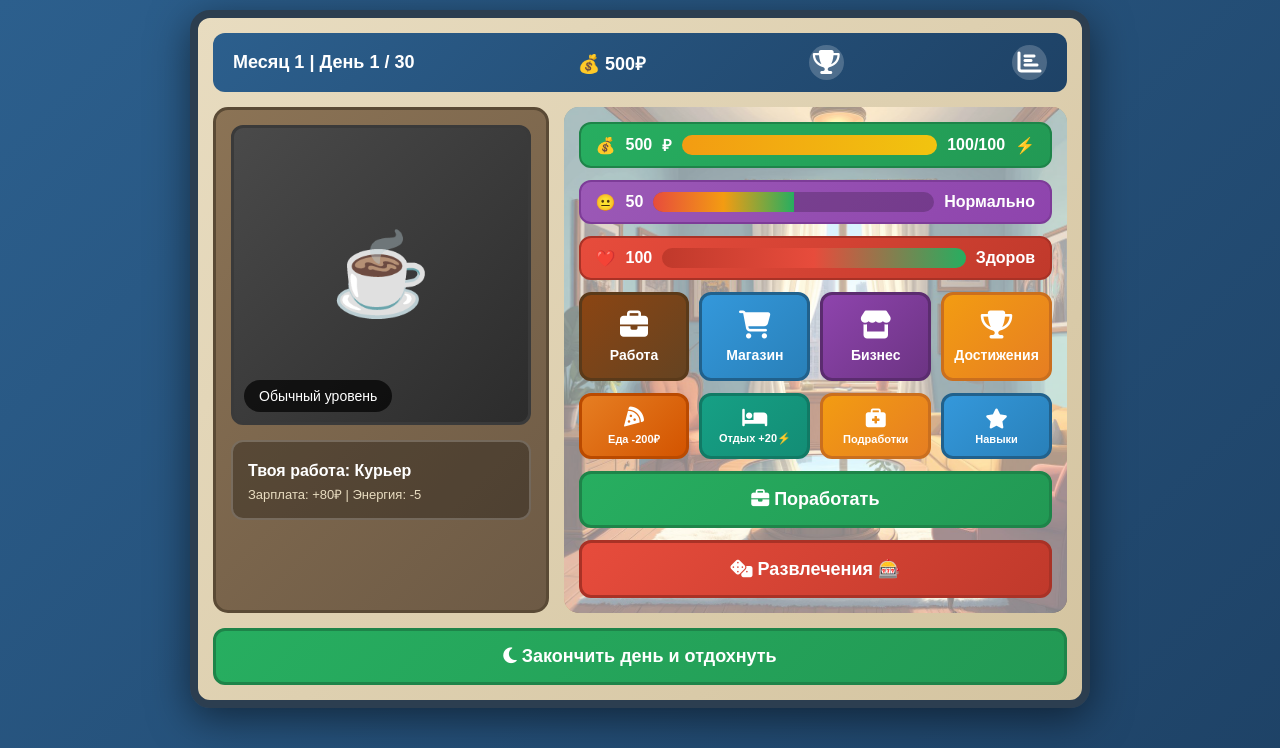
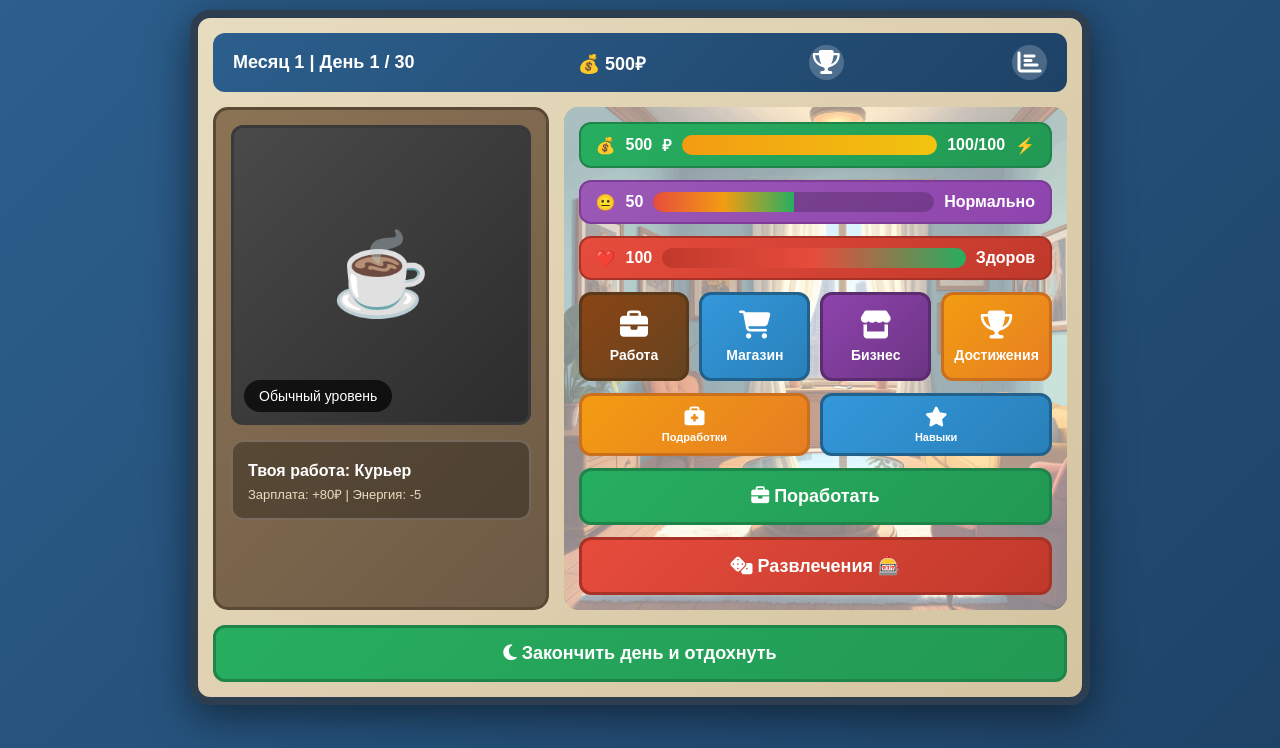
Before and after one commit to rushan11147-cmd/TelegramFix, a Flask app: page / in a window 1280 px wide. Shown: the top 748 px of the page. Run offline with Flask 3, Linux system fonts and the light colour scheme; data that the repository does not hold is empty; some libraries are stand-ins or nearby versions.

Commit message:
UI: убраны кнопки Еда и Отдых

```diff
--- a/templates/simple.html
+++ b/templates/simple.html
@@ -517,15 +517,7 @@
                     </button>
                 </div>
 
-                <div class="nav-buttons" style="grid-template-columns: repeat(4, 1fr);">
-                    <button class="nav-btn" style="background: linear-gradient(135deg, #e67e22 0%, #d35400 100%); border-color: #ba4a00; padding: 10px;" onclick="buyFood()">
-                        <span class="nav-btn-icon" style="font-size: 20px; margin-bottom: 2px;"><i class="fas fa-pizza-slice"></i></span>
-                        <div style="font-size: 11px;">Еда -200₽</div>
-                    </button>
-                    <button class="nav-btn" style="background: linear-gradient(135deg, #16a085 0%, #138d75 100%); border-color: #117a65; padding: 10px;" onclick="takeRest()">
-                        <span class="nav-btn-icon" style="font-size: 20px; margin-bottom: 2px;"><i class="fas fa-bed"></i></span>
-                        <div style="font-size: 11px;">Отдых +20⚡</div>
-                    </button>
+                <div class="nav-buttons" style="grid-template-columns: repeat(2, 1fr);">
                     <button class="nav-btn" style="background: linear-gradient(135deg, #f39c12 0%, #e67e22 100%); border-color: #ca6f1e; padding: 10px;" onclick="showSideJobs()">
                         <span class="nav-btn-icon" style="font-size: 20px; margin-bottom: 2px;"><i class="fas fa-briefcase-medical"></i></span>
                         <div style="font-size: 11px;">Подработки</div>
```
